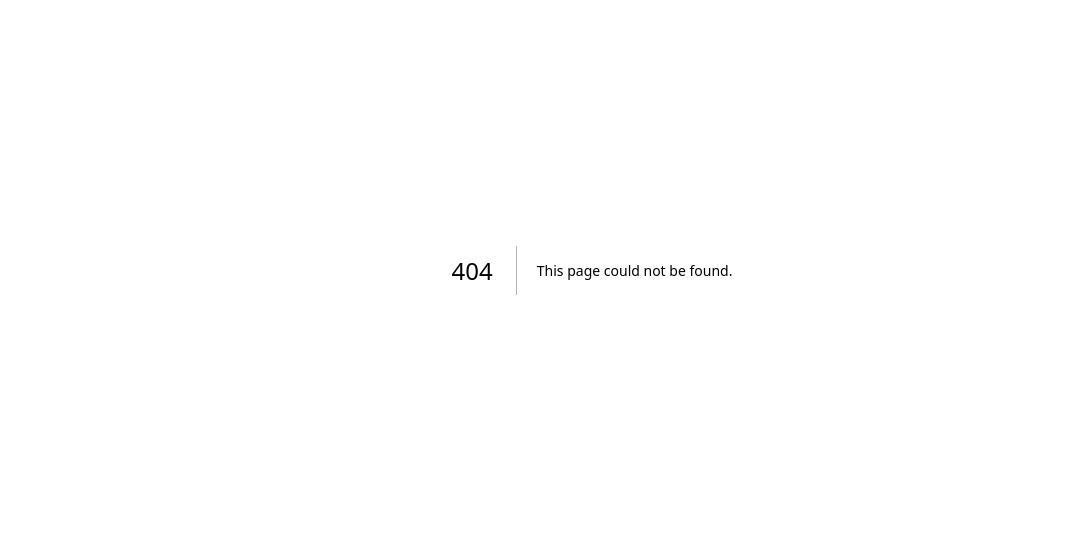
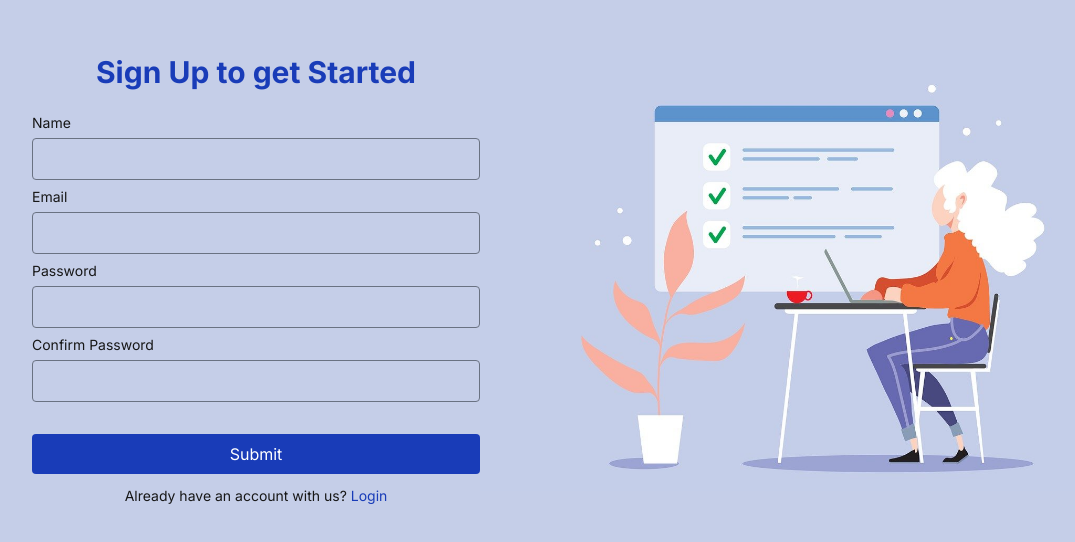
Before and after one commit to Edarth002/internship-finder, a Next.js app: page /auth/signup in a window 1280 px wide. Before the commit this address had no page. Shown: the part 130-672 px from the top of the page, without its empty margins (48-1123 px from the left). Built offline with nearby package versions, Linux system fonts and the light colour scheme.

Commit message:
Completed design for auth pages

```diff
--- /dev/null
+++ b/src/app/auth/login/page.tsx
@@ -0,0 +1,27 @@
+import React from 'react'
+import Link from 'next/link'
+import Image from 'next/image'
+
+export const login = () => {
+  return (
+    <div  className='bg-[#C5CEE8] h-screen mx-auto flex items-center p-20 w-full'>
+      <section className='flex items-center mx-auto justify-center'>
+        <form action="" method="post" className='w-2/4'>
+            <h1 className='text-3xl text-center my-5 text-blue-800 font-bold'>Welcome Back</h1>
+            <label className='mt-3 text-sm' htmlFor="Email">Email</label>
+            <input className='outline-none text-gray-800 border-[1px] border-gray-500 rounded-sm w-full py-2 px-2 mb-5 mt-1' type="text" name="email" id="email" />
+            <label className='mt-3 text-sm' htmlFor="password">Password</label>
+            <input className='outline-none text-gray-800 border-[1px] border-gray-500 rounded-sm w-full py-2 px-2 my-1' type="password" name="password" id="password" />
+            <button type="submit" className='outline-none text-white bg-blue-800  rounded-sm w-full py-2 px-2 mt-7 hover:bg-blue-950 duration-500 cursor-pointer' >Submit</button>
+
+            <p className='text-center text-sm mt-3'>No account with us yet? <Link href='/auth/signup' className='text-blue-800 hover:text-blue-900 duration-500 cursor-pointer'>Signup</Link></p>
+        </form>
+        <div className='w-3/4'>
+          <Image src='/hero.png' alt='Hero Image' width={1000} height={1000} className=''/>
+        </div>
+      </section>
+    </div>
+  )
+}
+
+export default login;
--- /dev/null
+++ b/src/app/auth/signup/page.tsx
@@ -0,0 +1,32 @@
+import React from 'react'
+import Link from 'next/link'
+import Image from 'next/image'
+
+export const signUp = () => {
+  return (
+    <div  className='bg-[#C5CEE8] h-screen mx-auto flex items-center p-20 w-full'>
+      <section className='flex items-center mx-auto justify-center'>
+        <form action="" method="post" className='w-2/4'>
+            <h1 className='text-3xl text-center my-5 text-blue-800 font-bold'>Sign Up to get Started</h1>
+            <label className='mt-3 text-sm' htmlFor="Name">Name</label>
+            <input className='outline-none text-gray-800 border-[1px] border-gray-500 rounded-sm w-full py-2 px-2 my-1' type="text" name="name" id="name" />
+            <label className='mt-3 text-sm' htmlFor="Email">Email</label>
+            <input className='outline-none text-gray-800 border-[1px] border-gray-500 rounded-sm w-full py-2 px-2 my-1' type="text" name="email" id="email" />
+            <label className='mt-3 text-sm' htmlFor="password">Password</label>
+            <input className='outline-none text-gray-800 border-[1px] border-gray-500 rounded-sm w-full py-2 px-2 my-1' type="password" name="password" id="password" />
+            <label className='mt-3 text-sm' htmlFor="confirmpassword">Confirm Password</label>
+            <input className='outline-none text-gray-800 border-[1px] border-gray-500 rounded-sm w-full py-2 px-2 my-1' type="password" name="confirmpassword" id="confirmpassword" />
+
+            <button type="submit" className='outline-none text-white bg-blue-800  rounded-sm w-full py-2 px-2 mt-7 hover:bg-blue-950 duration-500 cursor-pointer' >Submit</button>
+
+            <p className='text-center text-sm mt-3'>Already have an account with us? <Link href='/auth/login' className='text-blue-800 hover:text-blue-900 duration-500 cursor-pointer'>Login</Link></p>
+        </form>
+        <div className='w-3/4'>
+          <Image src='/hero.png' alt='Hero Image' width={1000} height={1000} className=''/>
+        </div>
+      </section>
+    </div>
+  )
+}
+
+export default signUp
--- a/src/app/home/page.tsx
+++ b/src/app/home/page.tsx
@@ -13,7 +13,7 @@ export const HomePage = () => {
             Getting that desired <span className='text-orange-400'>Internship</span> should not be that hard...
           </h1>
           <div className='mt-12'>
-            <Link href='/' className='bg-blue-900 hover:bg-blue-700  duration-500 cursor-pointer text-white p-4 rounded-full'>Get Started</Link>
+            <Link href='/auth/signup' className='bg-blue-900 hover:bg-blue-700  duration-500 cursor-pointer text-white p-4 rounded-full'>Get Started</Link>
           </div>
 
         </div>
--- /dev/null
+++ b/src/app/profile/page.tsx
@@ -0,0 +1,27 @@
+import React from 'react'
+import Link from 'next/link';
+import Image from 'next/image';
+
+export const Profile = () => {
+  return (
+    <div  className='bg-[#C5CEE8] h-screen mx-auto flex items-center p-20 w-full'>
+      <section className='flex items-center mx-auto justify-center'>
+        <form action="" method="post" className='w-2/4'>
+            <h1 className='text-3xl text-center my-5 text-blue-800 font-bold'>Welcome Back</h1>
+            <label className='mt-3 text-sm' htmlFor="Email">Email</label>
+            <input className='outline-none text-gray-800 border-[1px] border-gray-500 rounded-sm w-full py-2 px-2 mb-5 mt-1' type="text" name="email" id="email" />
+            <label className='mt-3 text-sm' htmlFor="password">Password</label>
+            <input className='outline-none text-gray-800 border-[1px] border-gray-500 rounded-sm w-full py-2 px-2 my-1' type="password" name="password" id="password" />
+            <button type="submit" className='outline-none text-white bg-blue-800  rounded-sm w-full py-2 px-2 mt-7 hover:bg-blue-950 duration-500 cursor-pointer' >Submit</button>
+
+            <p className='text-center text-sm mt-3'>No account with us yet? <Link href='/auth/signup' className='text-blue-800 hover:text-blue-900 duration-500 cursor-pointer'>Signup</Link></p>
+        </form>
+        <div className='w-3/4'>
+          <Image src='/hero.png' alt='Hero Image' width={1000} height={1000} className=''/>
+        </div>
+      </section>
+    </div>
+  )
+}
+
+export default Profile;
```
